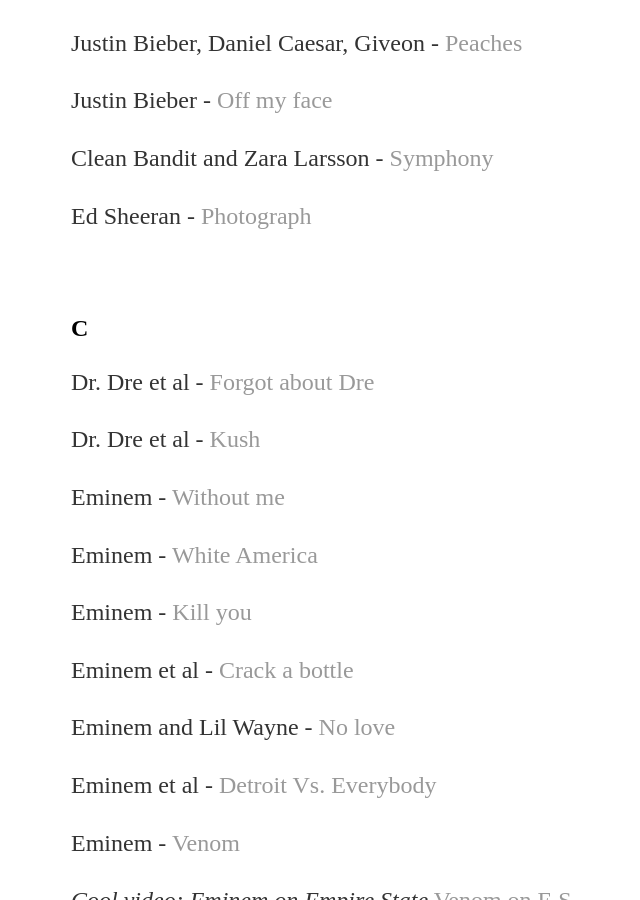
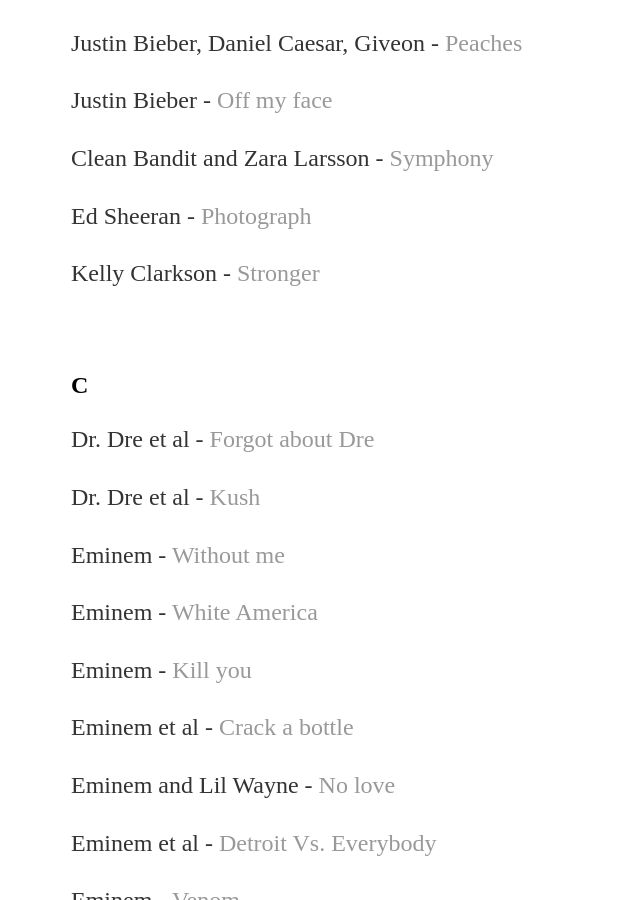
Before and after one commit to yjkweon24/yjkweon24.github.io, a Jekyll site: the page built from _posts/2018-10-23-songs-that-i-love.md, in a window 1280 px wide and 900 px high, scrolled down 8253 px. Shown: the whole window, without its empty margins (121-761 px from the left). Built offline with Jekyll 4.4.1, drawn with Linux system fonts in a browser that asks for light colours.

Commit message:
Update 2018-10-23-songs-that-i-love.md

```diff
--- a/_posts/2018-10-23-songs-that-i-love.md
+++ b/_posts/2018-10-23-songs-that-i-love.md
@@ -285,6 +285,8 @@
 
 Ed Sheeran - [Photograph](https://www.youtube.com/watch?v=qgmXPCX4VzU)
 
+Kelly Clarkson - [Stronger](https://www.youtube.com/watch?v=Xn676-fLq7I)
+
 <br>
 
 ## C
```
